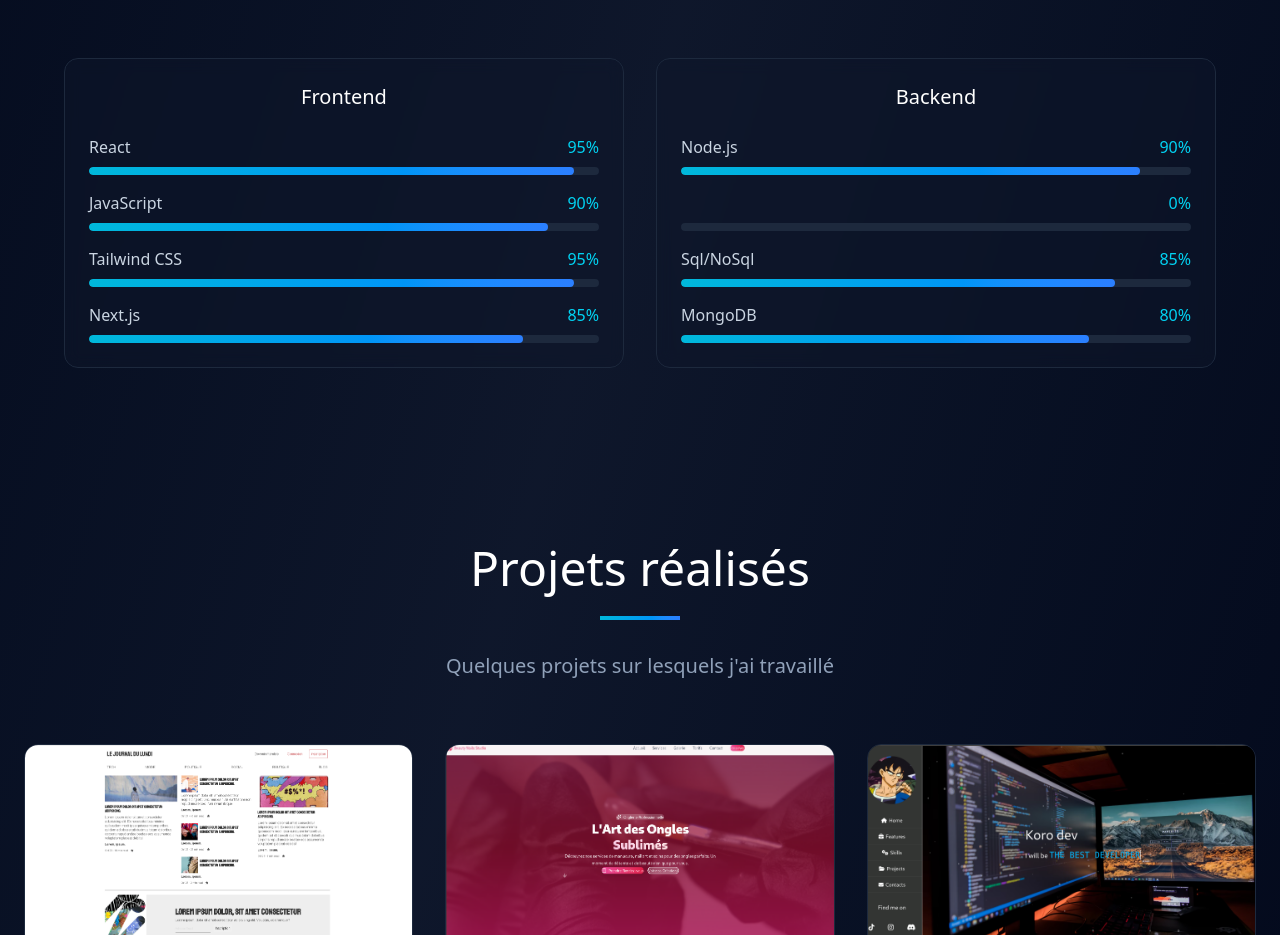
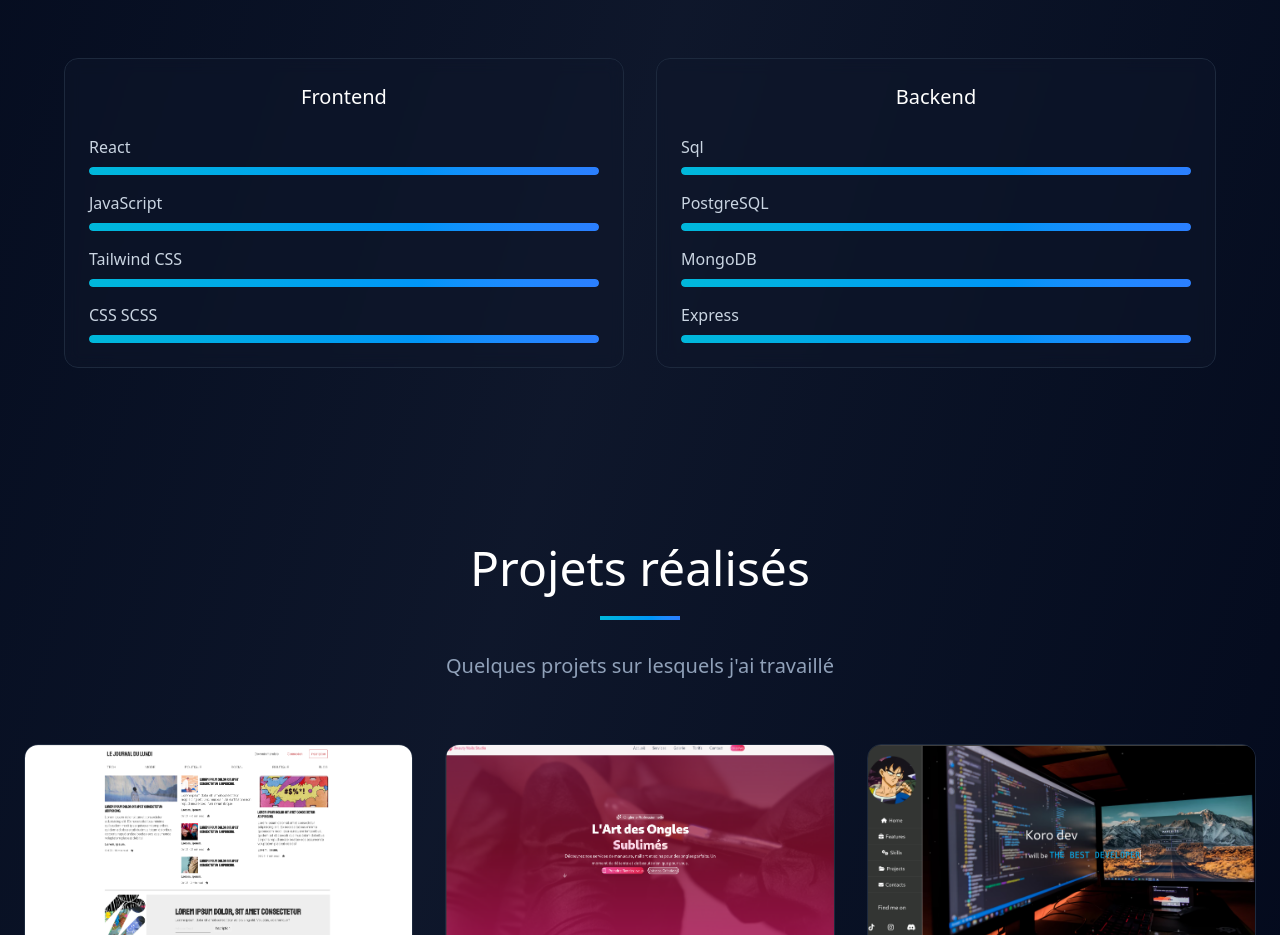
Before and after one commit to KoroDev01/MainKoro, a React (Vite) app: page /pad in a window 1280 px wide. Shown: the part 1940-2875 px from the top of the page. Built offline with nearby package versions, Linux system fonts and the light colour scheme; no server answers.

Commit message:
updated skills : removed %

```diff
--- a/src/Components/Skills.jsx
+++ b/src/Components/Skills.jsx
@@ -6,22 +6,21 @@ export default function Skills() {
       {
         title: "Frontend",
         skills: [
-          { name: "React", level: 95 },
-          { name: "JavaScript", level: 90 },
-          { name: "Tailwind CSS", level: 95 },
-          { name: "Next.js", level: 85 },
+          { name: "React", level: 100 },
+          { name: "JavaScript", level: 100 },
+          { name: "Tailwind CSS", level: 100 },
+          { name: "CSS SCSS", level: 100 },
         ],
       },
       {
         title: "Backend",
         skills: [
-          { name: "Node.js", level: 90 },
-          { name: "", level: 0 },
-          { name: "Sql/NoSql", level: 85 },
-          { name: "MongoDB", level: 80 },
+          { name: "Sql", level: 100 },
+          { name: "PostgreSQL", level: 100 },
+          { name: "MongoDB", level: 100 },
+          { name: "Express", level: 100 },
         ],
       },
-
     ];
   return (
     <motion.section id="skills"
@@ -49,7 +48,7 @@ export default function Skills() {
                 <div key={skill.name}>
                   <div className="flex items-center justify-between mb-2">
                     <span className="text-slate-300">{skill.name}</span>
-                    <span className="text-cyan-400">{skill.level}%</span>
+
                   </div>
                   <div className="h-2 bg-slate-800 rounded-full overflow-hidden">
                     <motion.div
```
